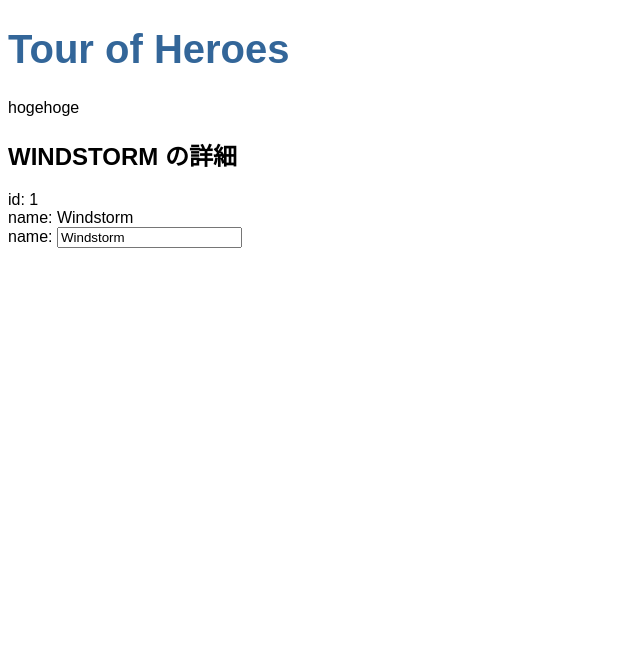
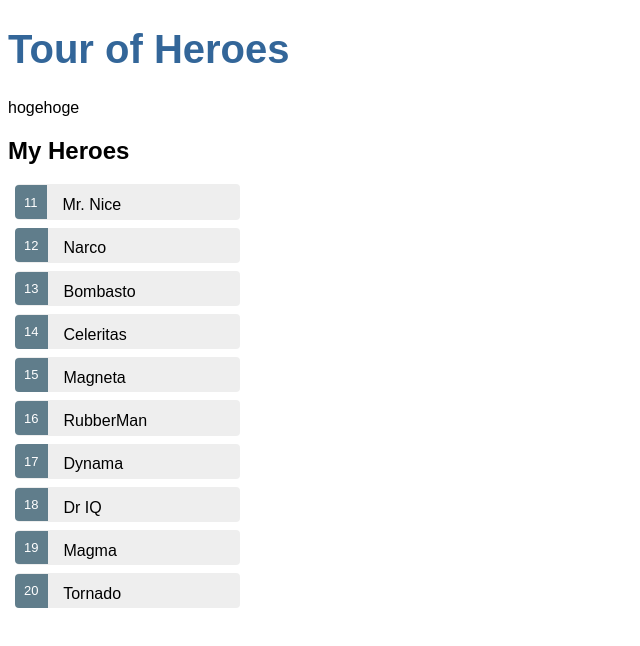
Before and after one commit to t-izaki/my-angular-app, an Angular app: page / in a window 1280 px wide. Shown: the top 646 px of the page, without its empty margins (0-640 px from the left). Built offline with nearby package versions, Linux system fonts and the light colour scheme.

Commit message:
Disply hero list

```diff
--- a/src/app/heroes/heroes.component.css
+++ b/src/app/heroes/heroes.component.css
@@ -0,0 +1,48 @@
+/* HeroesComponent's private CSS styles */
+.selected {
+  background-color: #CFD8DC !important;
+  color: white;
+}
+.heroes {
+  margin: 0 0 2em 0;
+  list-style-type: none;
+  padding: 0;
+  width: 15em;
+}
+.heroes li {
+  cursor: pointer;
+  position: relative;
+  left: 0;
+  background-color: #EEE;
+  margin: .5em;
+  padding: .3em 0;
+  height: 1.6em;
+  border-radius: 4px;
+}
+.heroes li.selected:hover {
+  background-color: #BBD8DC !important;
+  color: white;
+}
+.heroes li:hover {
+  color: #607D8B;
+  background-color: #DDD;
+  left: .1em;
+}
+.heroes .text {
+  position: relative;
+  top: -3px;
+}
+.heroes .badge {
+  display: inline-block;
+  font-size: small;
+  color: white;
+  padding: 0.8em 0.7em 0 0.7em;
+  background-color: #607D8B;
+  line-height: 1em;
+  position: relative;
+  left: -1px;
+  top: -4px;
+  height: 1.8em;
+  margin-right: .8em;
+  border-radius: 4px 0 0 4px;
+}
--- a/src/app/heroes/heroes.component.html
+++ b/src/app/heroes/heroes.component.html
@@ -1,9 +1,20 @@
-<h2>{{hero.name | uppercase}} の詳細</h2>
-<div><span>id: </span>{{hero.id}}</div>
-<div><span>name: </span>{{hero.name}}</div>
+<h2>My Heroes</h2>
+<ul class="heroes">
+  <li *ngFor="let hero of heroes" (click)="onSelect(hero)">
+    <span class="badge">{{hero.id}}</span> {{hero.name}}
+  </li>
+</ul>
 
-<div>
-  <label>name:
-    <input [(ngModel)]="hero.name" placeholder="name">
-  </label>
+<div *ngIf="selectedHero">
+
+  <h2>{{selectedHero.name | uppercase}} の詳細</h2>
+  <div><span>id: </span>{{selectedHero.id}}</div>
+  <div><span>name: </span>{{selectedHero.name}}</div>
+
+  <div>
+    <label>name:
+      <input [(ngModel)]="selectedHero.name" placeholder="name">
+    </label>
+  </div>
+
 </div>
--- a/src/app/heroes/heroes.component.ts
+++ b/src/app/heroes/heroes.component.ts
@@ -1,5 +1,6 @@
 import { Component, OnInit } from '@angular/core';
 import { Hero } from '../hero';
+import { HEROES } from './../mock_heroes';
 
 @Component({
   selector: 'app-heroes',
@@ -7,10 +8,12 @@ import { Hero } from '../hero';
   styleUrls: ['./heroes.component.css']
 })
 export class HeroesComponent implements OnInit {
-  hero: Hero = {
-    id: 1,
-    name: 'Windstorm'
-  };
+  heroes = HEROES;
+  selectedHero: Hero;
+
+  onSelect(hero: Hero): void {
+    this.selectedHero = hero;
+  }
 
   constructor() { }
 
--- /dev/null
+++ b/src/app/mock_heroes.ts
@@ -0,0 +1,14 @@
+import { Hero } from './hero';
+
+export const HEROES: Hero[] = [
+  { id: 11, name: 'Mr. Nice' },
+  { id: 12, name: 'Narco' },
+  { id: 13, name: 'Bombasto' },
+  { id: 14, name: 'Celeritas' },
+  { id: 15, name: 'Magneta' },
+  { id: 16, name: 'RubberMan' },
+  { id: 17, name: 'Dynama' },
+  { id: 18, name: 'Dr IQ' },
+  { id: 19, name: 'Magma' },
+  { id: 20, name: 'Tornado' }
+];
```
